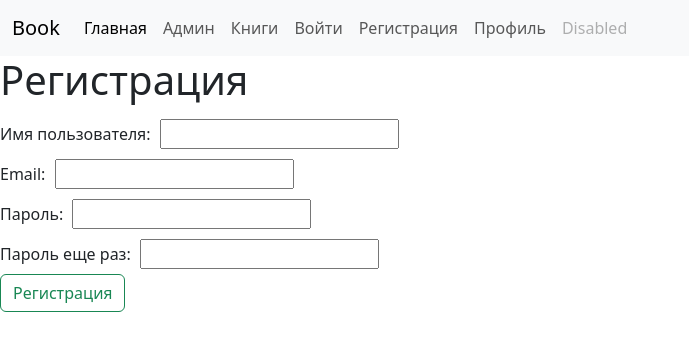
After one commit to Halebane/5-, a Django app: page /core/profile in a window 1280 px wide. The commit adds this page. Shown: the top 351 px of the page, without its empty margins (0-689 px from the left). Run offline with Django 4.2, Linux system fonts and the light colour scheme; parts of the project's set-up code (start-up, migrations or seed data) failed here and were passed over; some libraries are stand-ins or nearby versions.

Commit message:
#8 Добавила регистрацию, вход и профиль

```diff
--- a/core/templates/core/index.html
+++ b/core/templates/core/index.html
@@ -30,6 +30,15 @@
                     <a class="nav-link" href="{% url 'core:book_list' %}">Книги</a>
                 </li>
                 <li class="nav-item">
+                    <a class="nav-link" href="{% url 'core:login' %}">Войти</a>
+                </li>
+                <li class="nav-item">
+                    <a class="nav-link" href="{% url 'core:register' %}">Регистрация</a>
+                </li>
+                <li class="nav-item">
+                    <a class="nav-link" href="{% url 'core:profile' %}">Профиль</a>
+                </li>
+                <li class="nav-item">
                     <a class="nav-link disabled">Disabled</a>
                 </li>
             </ul>
--- /dev/null
+++ b/core/templates/core/register.html
@@ -0,0 +1,13 @@
+{% extends 'core/index.html' %}
+{% block content %}
+    <h1>Регистрация</h1>
+    <form method="post" style="margin-top: 10px">
+        {% csrf_token %}
+        Имя пользователя: <input type="text" name="username" style="margin: 5px"><br>
+        Email: <input type="email" name="email"  style="margin: 5px"><br>
+        Пароль: <input type="password" name="password"  style="margin: 5px"><br>
+        Пароль еще раз: <input type="password" name="password2"  style="margin: 5px"><br>
+
+        <input type="submit" class="btn btn-outline-success" value="Регистрация">
+    </form>
+{% endblock %}
--- a/core/urls.py
+++ b/core/urls.py
@@ -1,4 +1,6 @@
 from django.urls import path
+from django.contrib.auth import views as authViews
+
 import core.views
 
 app_name = 'core'
@@ -10,4 +12,8 @@ urlpatterns = [
     path('books/create/', core.views.BookCreate.as_view(), name='book_create'),
     path('books/<int:pk>/update/', core.views.BookUpdate.as_view(), name='book_update'),
     path('books/<int:pk>/delete/', core.views.BookDelete.as_view(), name='book_delete'),
+    path('login/', core.views.LoginView.as_view(), name="login"),
+    path('profile/', core.views.ProfilePage.as_view(), name="profile"),
+    path('core/profile', core.views.RegisterView.as_view(), name="register"),
+    path('exit/', authViews.LogoutView.as_view(next_page='core:login'), name='exit'),
 ]
--- a/core/views.py
+++ b/core/views.py
@@ -1,3 +1,6 @@
+from django.contrib.auth import authenticate, login
+from django.contrib.auth.models import User
+from django.shortcuts import render, redirect
 from django.urls import reverse
 from django.views.generic import TemplateView, ListView, DetailView, UpdateView, CreateView, DeleteView
 
@@ -82,3 +85,41 @@ class BookDelete(TitleMixin, DeleteView):
 
     def get_success_url(self):
         return reverse('core:book_list')
+
+
+class LoginView(TemplateView):
+    template_name = "core/login.html"
+
+    def dispatch(self, request, *args, **kwargs):
+        context = {}
+        if request.method == 'POST':
+            username = request.POST['username']
+            password = request.POST['password']
+            user = authenticate(request, username=username, password=password)
+            if user is not None:
+                login(request, user)
+                return redirect(reverse("core:profile"))
+            else:
+                context['error'] = "Логин или пароль неправильные"
+        return render(request, self.template_name, context)
+
+
+class ProfilePage(TemplateView):
+    template_name = "core/profile.html"
+
+
+class RegisterView(TemplateView):
+    template_name = "core/register.html"
+
+    def dispatch(self, request, *args, **kwargs):
+        if request.method == 'POST':
+            username = request.POST.get('username')
+            email = request.POST.get('email')
+            password = request.POST.get('password')
+            password2 = request.POST.get('password2')
+
+            if password == password2:
+                User.objects.create_user(username, email, password)
+                return redirect(reverse("core:login"))
+
+        return render(request, self.template_name)
```
Also changed, not shown: core/models.py (+15 -0 lines), core/templates/core/login.html (added, +13 -0 lines), core/templates/core/profile.html (added, +8 -0 lines), core/migrations/0008_alter_order_book.py (added), db.sqlite3.
